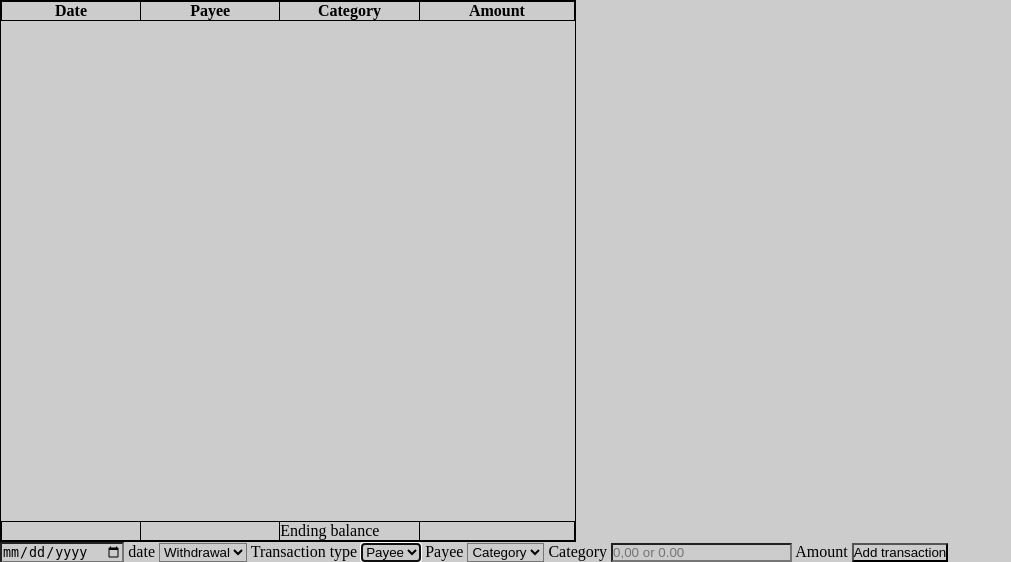
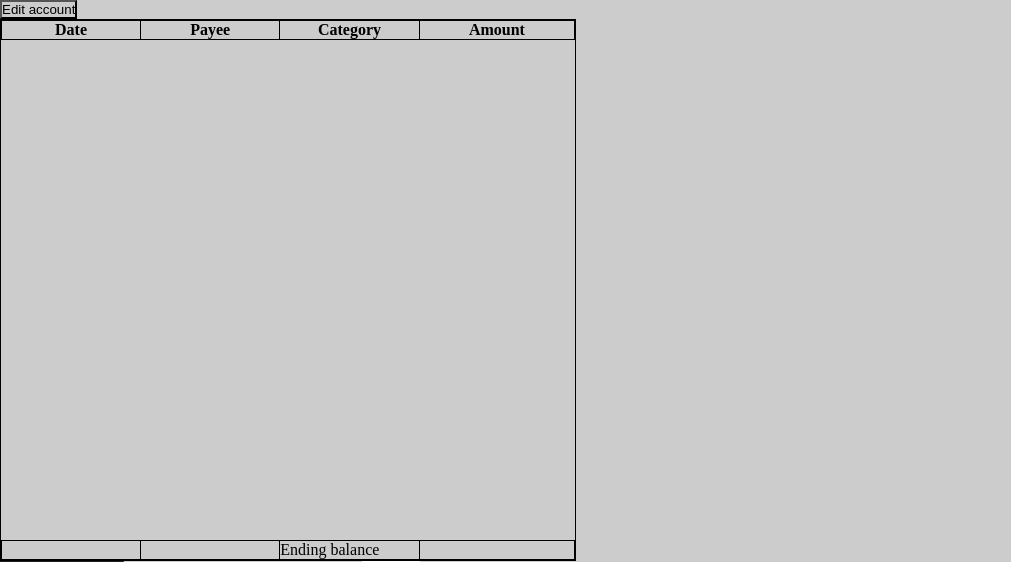
Before and after one commit to marsiekiera/YHB, a Flask app: template flask/app/templates/account.html in a window 1280 px wide. Shown: the part 36-598 px from the top of the page, without its empty margins (0-1011 px from the left). Run offline with Flask 2, Linux system fonts and the light colour scheme; the template is opened without the code that fills it, so the values that code supplies are empty.

Commit message:
Edit account button add

```diff
--- a/flask/app/templates/account.html
+++ b/flask/app/templates/account.html
@@ -6,6 +6,11 @@
 
 {% block main %}
     <h1>{{ account_name }}</h1>
+
+    <form action="/edit_account" method="GET">
+        <button type="submit">Edit account</button>
+    </form>
+
     <table>
         <thead>
             <tr>
```
